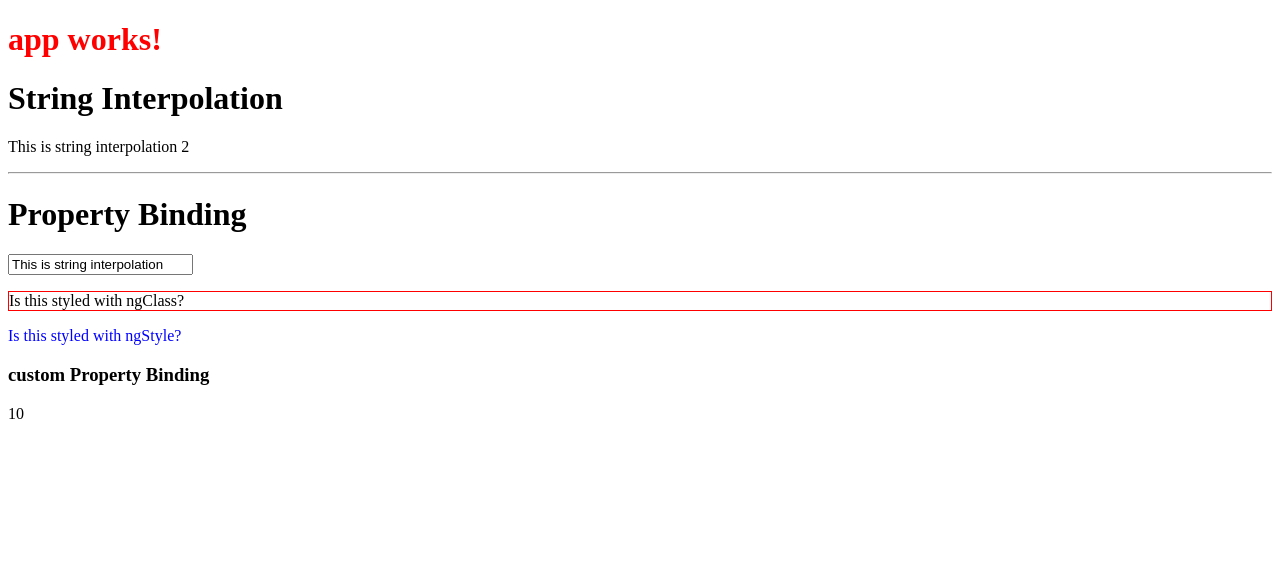
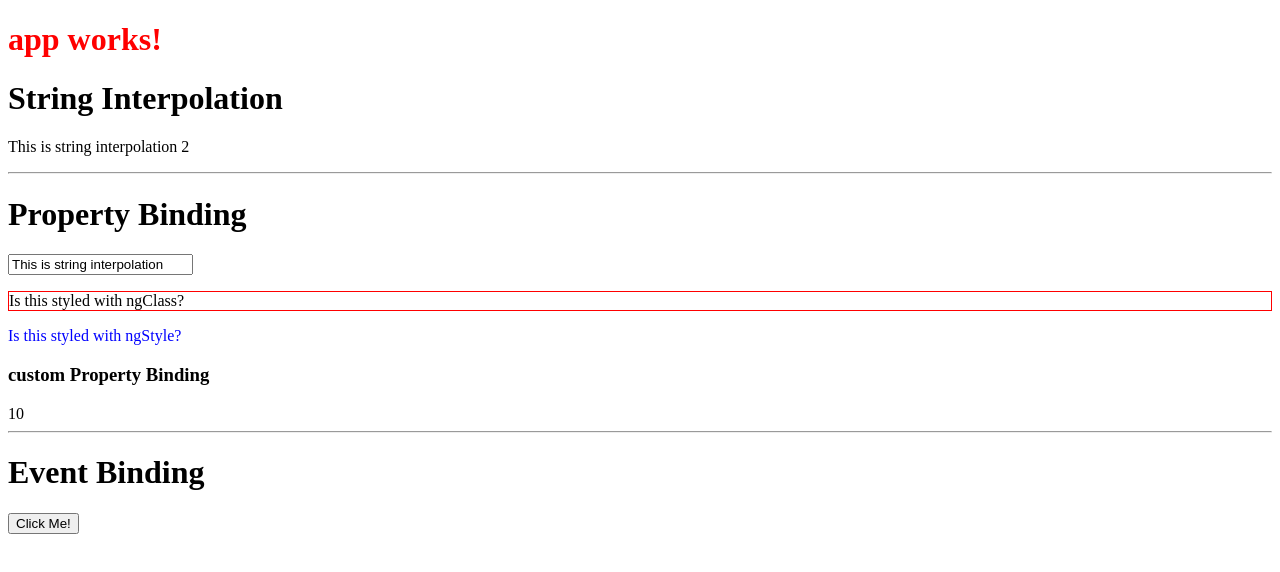
Before and after one commit to adoundakov/courses, an Angular app in the folder angular2/first_app/first-app/: page / in a window 1280 px wide. Shown: the top 572 px of the page. Built offline with nearby package versions, Linux system fonts and the light colour scheme.

Commit message:
add custom event/property binding

```diff
--- a/angular2/first_app/first-app/src/app/app.module.ts
+++ b/angular2/first_app/first-app/src/app/app.module.ts
@@ -6,12 +6,14 @@ import { HttpModule } from '@angular/http';
 import { AppComponent } from './app.component';
 import { DatabindingComponent } from './databinding/databinding.component';
 import { PropertyBindingComponent } from './databinding/property-binding.component';
+import { EventBindingComponent } from './databinding/event-binding.component';
 
 @NgModule({
   declarations: [
     AppComponent,
     DatabindingComponent,
-    PropertyBindingComponent
+    PropertyBindingComponent,
+    EventBindingComponent
   ],
   imports: [
     BrowserModule,
--- a/angular2/first_app/first-app/src/app/databinding/databinding.component.html
+++ b/angular2/first_app/first-app/src/app/databinding/databinding.component.html
@@ -10,3 +10,6 @@
 <p [ngStyle]="{color: 'blue'}">Is this styled with ngStyle?</p>
 <h3>custom Property Binding</h3>
 <app-property-binding [result]='10'></app-property-binding>
+<hr>
+<h1>Event Binding</h1>
+<app-event-binding (clicked)='onClicked($event)'></app-event-binding>
--- a/angular2/first_app/first-app/src/app/databinding/databinding.component.ts
+++ b/angular2/first_app/first-app/src/app/databinding/databinding.component.ts
@@ -12,4 +12,8 @@ export class DatabindingComponent {
   onTest() {
     return true;
   }
+
+  onClicked(value: string) {
+    console.log(value);
+  }
 }
--- /dev/null
+++ b/angular2/first_app/first-app/src/app/databinding/event-binding.component.ts
@@ -0,0 +1,22 @@
+import { Component, OnInit, Output, EventEmitter } from '@angular/core';
+
+@Component({
+  selector: 'app-event-binding',
+  template: `
+    <button (click)='onClicked()'>Click Me!</button>
+  `,
+  styles: []
+})
+
+export class EventBindingComponent {
+  @Output() clicked = new EventEmitter<string>();
+
+  // onClicked () {
+  //   // alert('It Worked!');
+  //   console.log('It Worked!');
+  // }
+
+  onClicked () {
+    this.clicked.emit('It works! Custom!!');
+  }
+}
```
